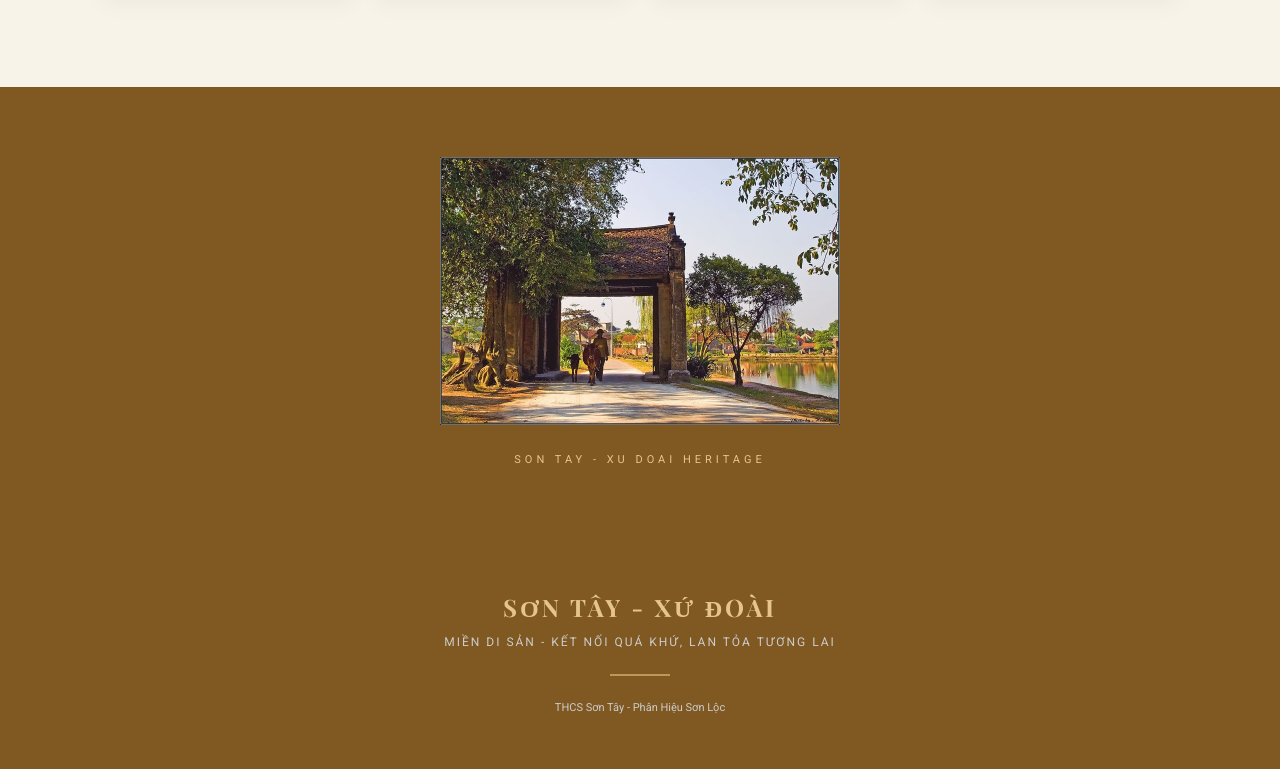
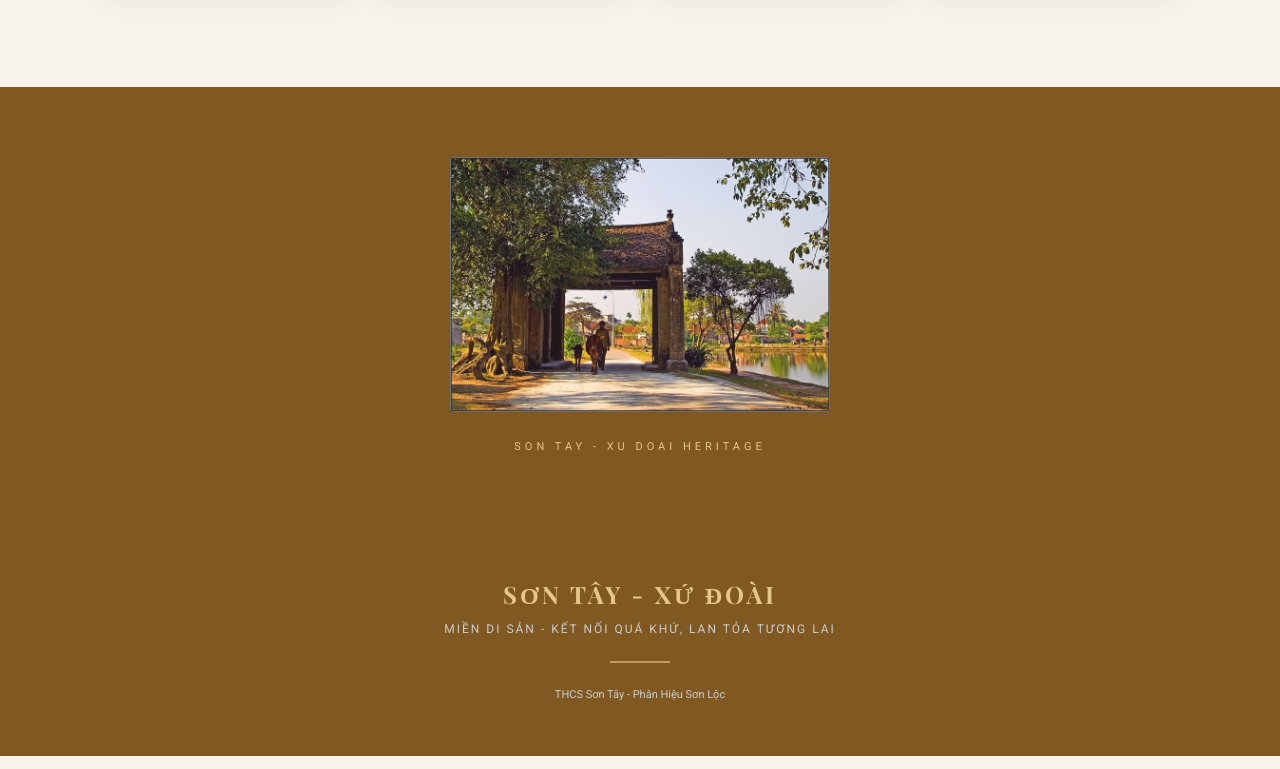
Before and after one commit to ThcsSonLoc/ver1, a plain HTML site: page index.html in a window 1280 px wide. Shown: the part 1972-2741 px from the top of the page. Drawn offline with nearby package versions, Linux system fonts and the light colour scheme; a script that the page names is missing.

Commit message:
Update style.css

```diff
--- a/style.css
+++ b/style.css
@@ -279,7 +279,7 @@ body {
 }
 
 .quote-section p img {
-    max-width: 400px; /* Giới hạn chiều rộng tối đa của ảnh (bạn có thể thay đổi số này tùy ý) */
+    max-width: 380px; /* Giới hạn chiều rộng tối đa của ảnh (bạn có thể thay đổi số này tùy ý) */
     height: auto;     /* Giữ tỷ lệ gốc của ảnh */
     display: inline-block;
 }
```
